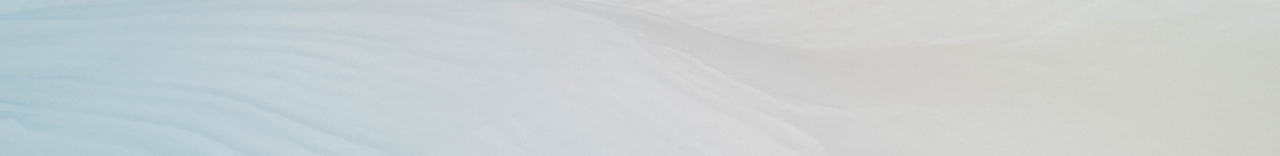
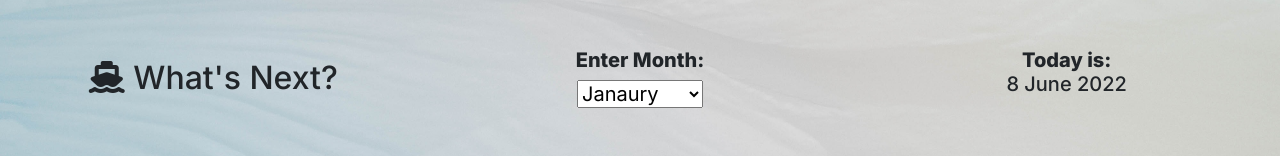
Before and after one commit to miloszmisiek/ci-pp4-one_team, a Django app: page /tasks/ in a window 1280 px wide. Shown: the part 123-279 px from the top of the page. Run offline with Django 3.2, Linux system fonts and the light colour scheme; data that the repository does not hold is empty; some libraries are stand-ins or nearby versions.

Commit message:
Add header elements to profile_home.html. Add script for today's date and sorting table

```diff
--- a/static/css/base.css
+++ b/static/css/base.css
@@ -387,7 +387,7 @@ table {
     border-collapse: collapse;
     margin: 5em auto 0;
   }
-  /* Zebra striping */
+
   tr:nth-of-type(odd) {
     background: #eee;
   }
@@ -547,8 +547,7 @@ footer {
 }
 
 /* Media queries for table formatting */
-@media
-only screen and (max-width: 760px),
+@media only screen and (max-width: 760px),
 (min-device-width: 768px) and (max-device-width: 1024px)  {
 
 	table, thead, tbody, th, td, tr {
--- a/tasks/templates/tasks/profile_home.html
+++ b/tasks/templates/tasks/profile_home.html
@@ -4,9 +4,35 @@
 {% block content %}
 <main>
 
-
-    <table>
-        {% for task in tasks %}
+    <div class="container-fluid mt-5vh">
+        <div class="row text-center">
+            <div class="col-4 p-2 m-auto h2">
+                <i class="fas fa-ship"></i> What's Next?
+            </div>
+            <div class="col-4 p-2 m-auto h5">
+                <label for="months"><strong>Enter Month:</strong></label>
+                <select class="d-block mx-auto" name="months" id="months">
+                    <option value='1'>Janaury</option>
+                    <option value='2'>February</option>
+                    <option value='3'>March</option>
+                    <option value='4'>April</option>
+                    <option value='5'>May</option>
+                    <option value='6'>June</option>
+                    <option value='7'>July</option>
+                    <option value='8'>August</option>
+                    <option value='9'>September</option>
+                    <option value='10'>October</option>
+                    <option value='11'>November</option>
+                    <option value='12'>December</option>
+                </select>
+            </div>
+            <div class="col-4 p-2 h5">
+                <strong>Today is:</strong>
+                <div id="date"></div>
+            </div>
+        </div>
+    </div>
+    <table class="mx-auto mt-5vh">
         <thead>
             <tr>
                 <th>ID</th>
@@ -20,6 +46,8 @@
                 <th>Description</th>
             </tr>
         </thead>
+        <tbody>
+            {% for task in tasks %}
             <tr>
                 <td>{{ task.id }}</td>
                 <td>{{ task.get_status_display }}</td>
@@ -32,9 +60,34 @@
                 <td>..button here..</td>
             </tr>
             {% endfor %}
+        </tbody>
     </table>
 
 
 </main>
 
+<script>
+
+    n = new Date();
+    y = n.getFullYear();
+    let m = n.toLocaleString('default', { month: 'long' });
+    d = n.getDate();
+    document.getElementById("date").innerHTML = d + " " + m + " " + y;
+
+    const getCellValue = (tr, idx) => tr.children[idx].innerText || tr.children[idx].textContent;
+
+    const comparer = (idx, asc) => (a, b) => ((v1, v2) =>
+        v1 !== '' && v2 !== '' && !isNaN(v1) && !isNaN(v2) ? v1 - v2 : v1.toString().localeCompare(v2)
+    )(getCellValue(asc ? a : b, idx), getCellValue(asc ? b : a, idx));
+
+    // do the work...
+    document.querySelectorAll('th').forEach(th => th.addEventListener('click', (() => {
+        const table = th.closest('table');
+        const tbody = table.querySelector('tbody');
+        Array.from(tbody.querySelectorAll('tr'))
+            .sort(comparer(Array.from(th.parentNode.children).indexOf(th), this.asc = !this.asc))
+            .forEach(tr => tbody.appendChild(tr));
+    })));
+</script>
+
 {% endblock %}
```
Also changed, not shown: README.md. Lines whose indentation alone changed are shown as unchanged.
